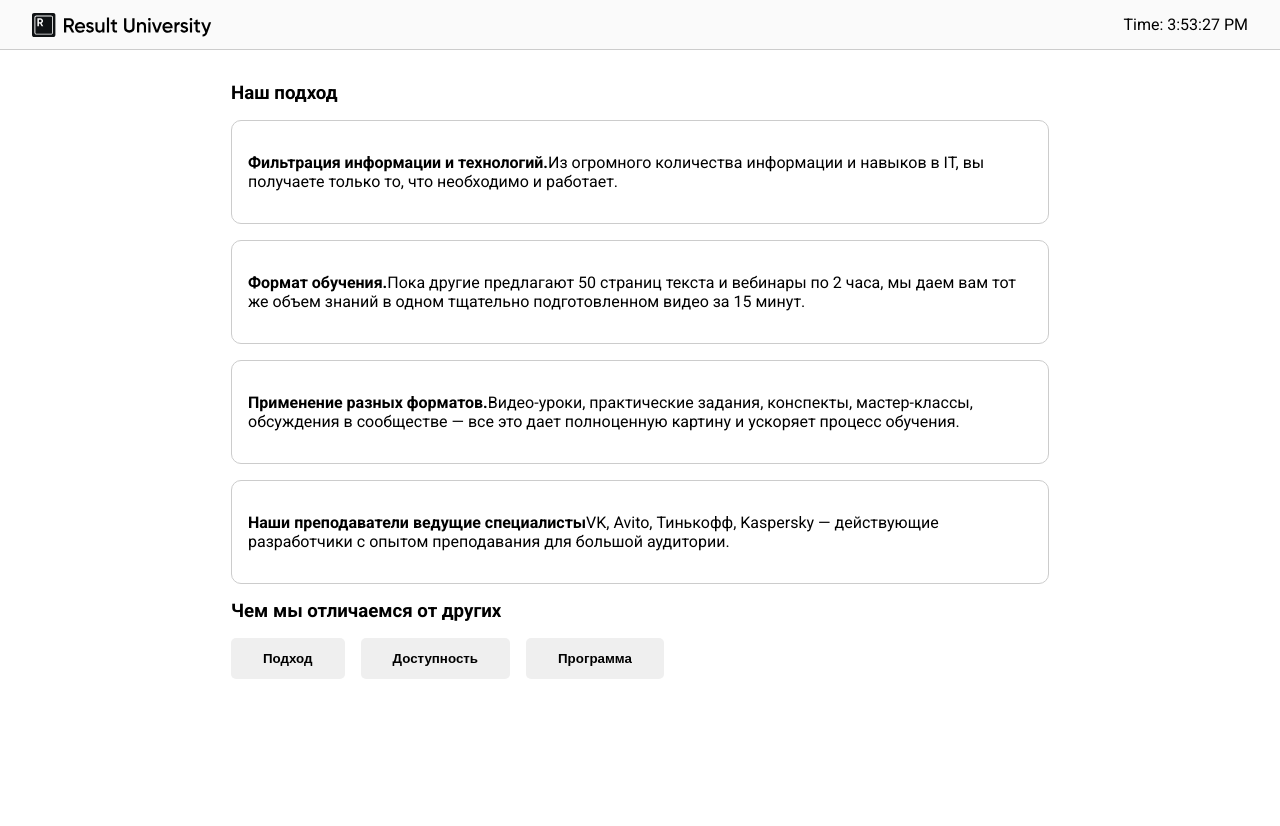
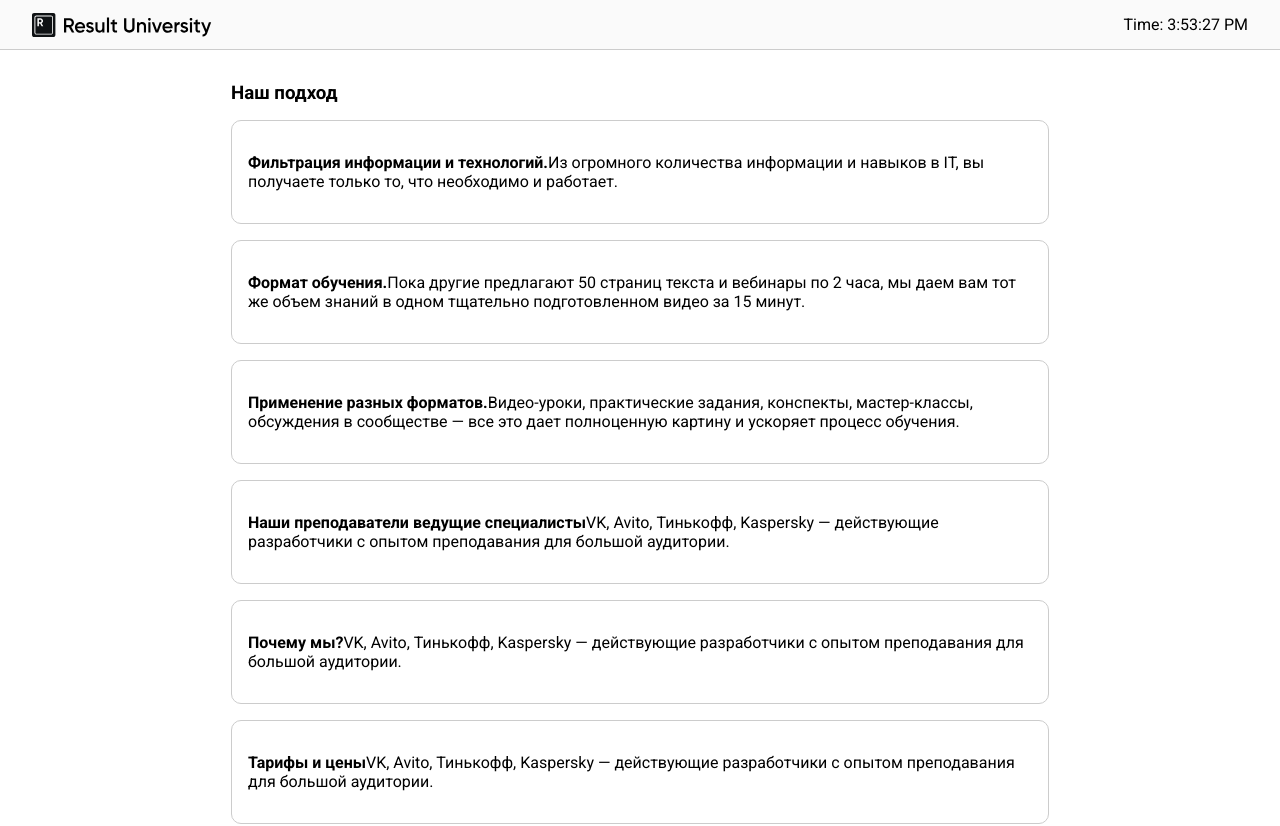
Before and after one commit to Alx-hub/react-edu, a React (Vite) app: page / in a window 1280 px wide. Shown: the top 826 px of the page. Before the commit the page ends 800 px from the top, so only its background shows below. Built offline with nearby package versions, Linux system fonts and the light colour scheme.

Commit message:
add description in ways

```diff
--- a/src/data.js
+++ b/src/data.js
@@ -19,6 +19,16 @@ export const ways = [
     description:
       'VK, Avito, Тинькофф, Kaspersky — действующие разработчики с опытом преподавания для большой аудитории.',
   },
+  {
+    title: 'Почему мы?',
+    description:
+        'VK, Avito, Тинькофф, Kaspersky — действующие разработчики с опытом преподавания для большой аудитории.',
+  },
+  {
+    title: 'Тарифы и цены',
+    description:
+        'VK, Avito, Тинькофф, Kaspersky — действующие разработчики с опытом преподавания для большой аудитории.',
+  },
 
 ]
 
```
